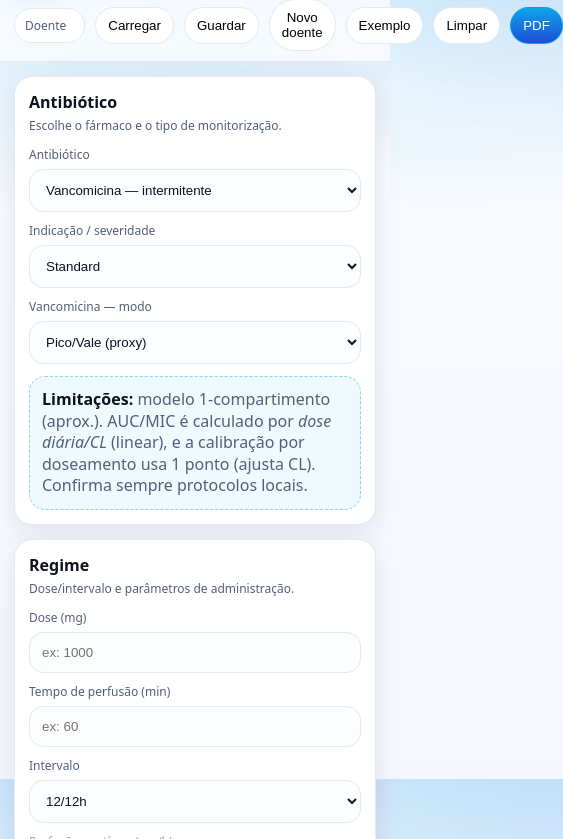
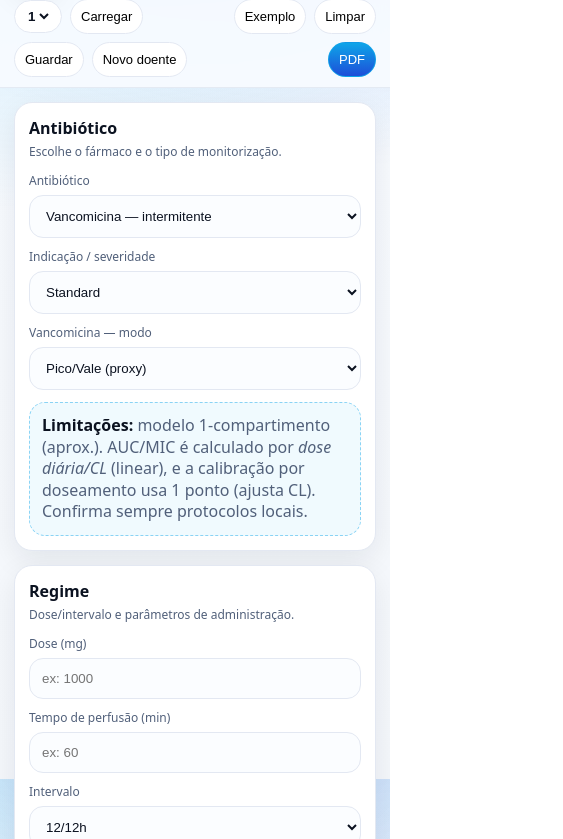
Before and after one commit to possn/PedMedMonitor, a plain HTML site: page index.html in a window 390 px wide. Shown: the part 65-904 px from the top of the page, 563 px wide, since content can reach past the window. Drawn offline with nearby package versions, Linux system fonts and the light colour scheme.

Commit message:
Add files via upload

```diff
--- a/index.html
+++ b/index.html
@@ -29,6 +29,7 @@
     </div>
 
     <div class="appbar__right">
+      <div class="toolbar toolbar--a">
         <div class="slot">
           <span class="slot__label">Doente</span>
           <select id="pt_slot" class="slot__select" aria-label="Selecionar doente guardado">
@@ -40,9 +41,13 @@
         <button id="btnPtLoad" class="chip">Carregar</button>
         <button id="btnPtSave" class="chip">Guardar</button>
         <button id="btnPtNew" class="chip">Novo doente</button>
+      </div>
+
+      <div class="toolbar toolbar--b">
         <button id="btnExample" class="chip">Exemplo</button>
         <button id="btnReset" class="chip">Limpar</button>
         <button id="btnPDF" class="chip chip--primary">PDF</button>
+      </div>
     </div>
   </header>
 
--- a/styles.css
+++ b/styles.css
@@ -236,3 +236,40 @@ input:focus,select:focus{
   font-weight:900;
 }
 .slot__select:focus{box-shadow:none}
+
+
+/* --- Appbar: organizar topo em 2 colunas no telemóvel --- */
+.appbar__right{
+  display:flex;
+  flex-direction:column;
+  gap:10px;
+  width:100%;
+}
+.toolbar{
+  display:flex;
+  flex-wrap:wrap;
+  gap:10px;
+  align-items:center;
+}
+@media (max-width: 520px){
+  .appbar__right{
+    display:grid;
+    grid-template-columns: 1fr 1fr;
+    column-gap:10px;
+    row-gap:10px;
+    align-items:start;
+  }
+  .toolbar{
+    gap:8px;
+  }
+  .toolbar--a{grid-column:1;}
+  .toolbar--b{grid-column:2; justify-content:flex-end;}
+  .chip{
+    padding:9px 10px;
+    font-size:13px;
+  }
+  .slot{
+    padding:7px 9px;
+  }
+  .slot__label{display:none;}
+}
```
Lines whose indentation alone changed are shown as unchanged.
